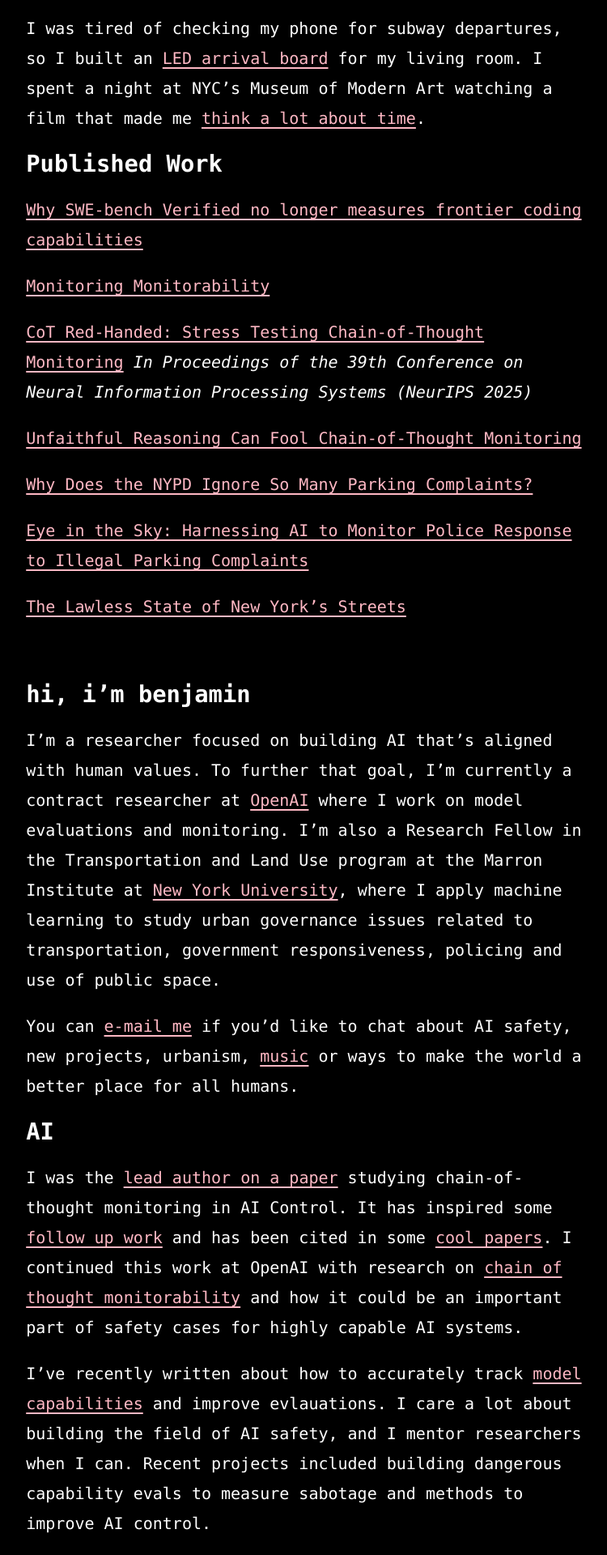
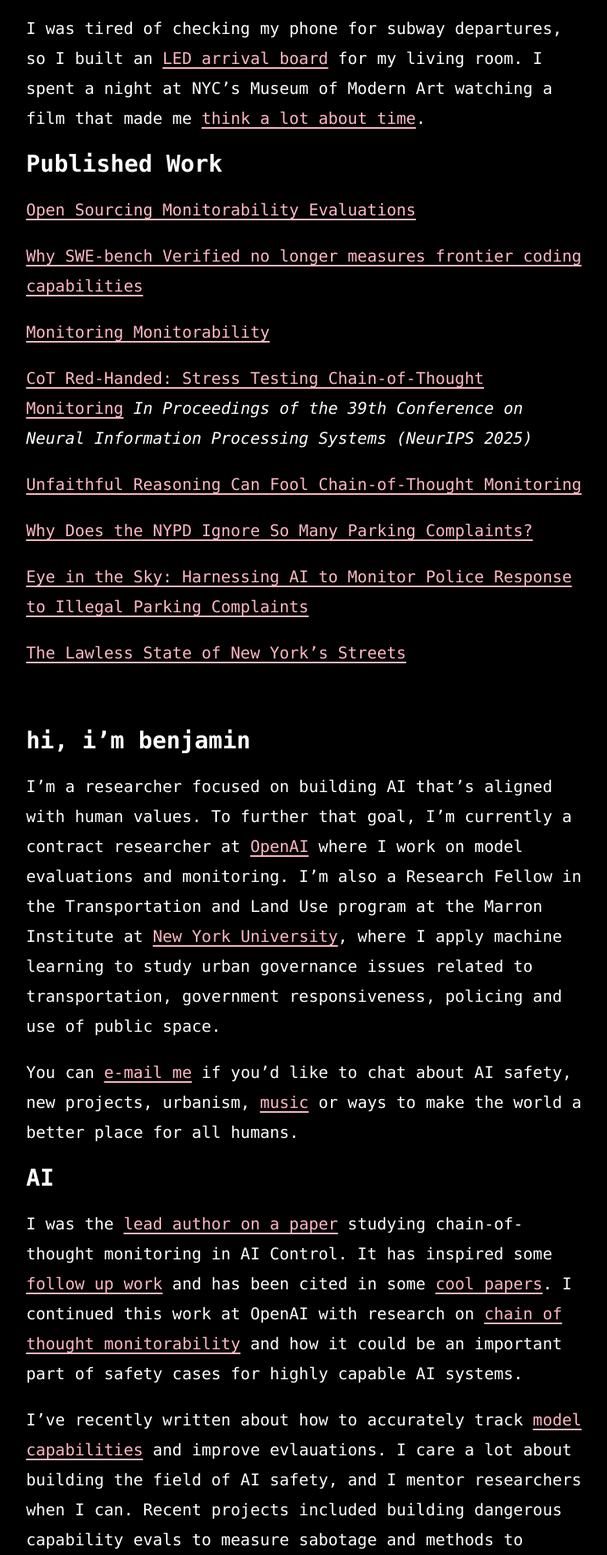
Before and after one commit to benarnav/benarnav.github.io, a Jekyll site: the page built from index.md, in a window 1280 px wide. Shown: the part 1919-3839 px from the top of the page at 81% size, without its empty margins (261-1011 px from the left). Built offline with Jekyll 4.4.1, drawn with Linux system fonts in a browser that asks for light colours; some web fonts are replaced; some of the changed text lies outside the part shown.

Commit message:
Add new publication link for Monitorability Evaluations

```diff
--- a/index.md
+++ b/index.md
@@ -35,6 +35,8 @@ I was tired of checking my phone for subway departures, so I built an [LED arriv
 
 ### Published Work
 
+[Open Sourcing Monitorability Evaluations](https://alignment.openai.com/monitorability-evals/)
+
 [Why SWE-bench Verified no longer measures frontier coding capabilities](https://openai.com/index/why-we-no-longer-evaluate-swe-bench-verified/)
 
 [Monitoring Monitorability](https://arxiv.org/abs/2512.18311)
```
